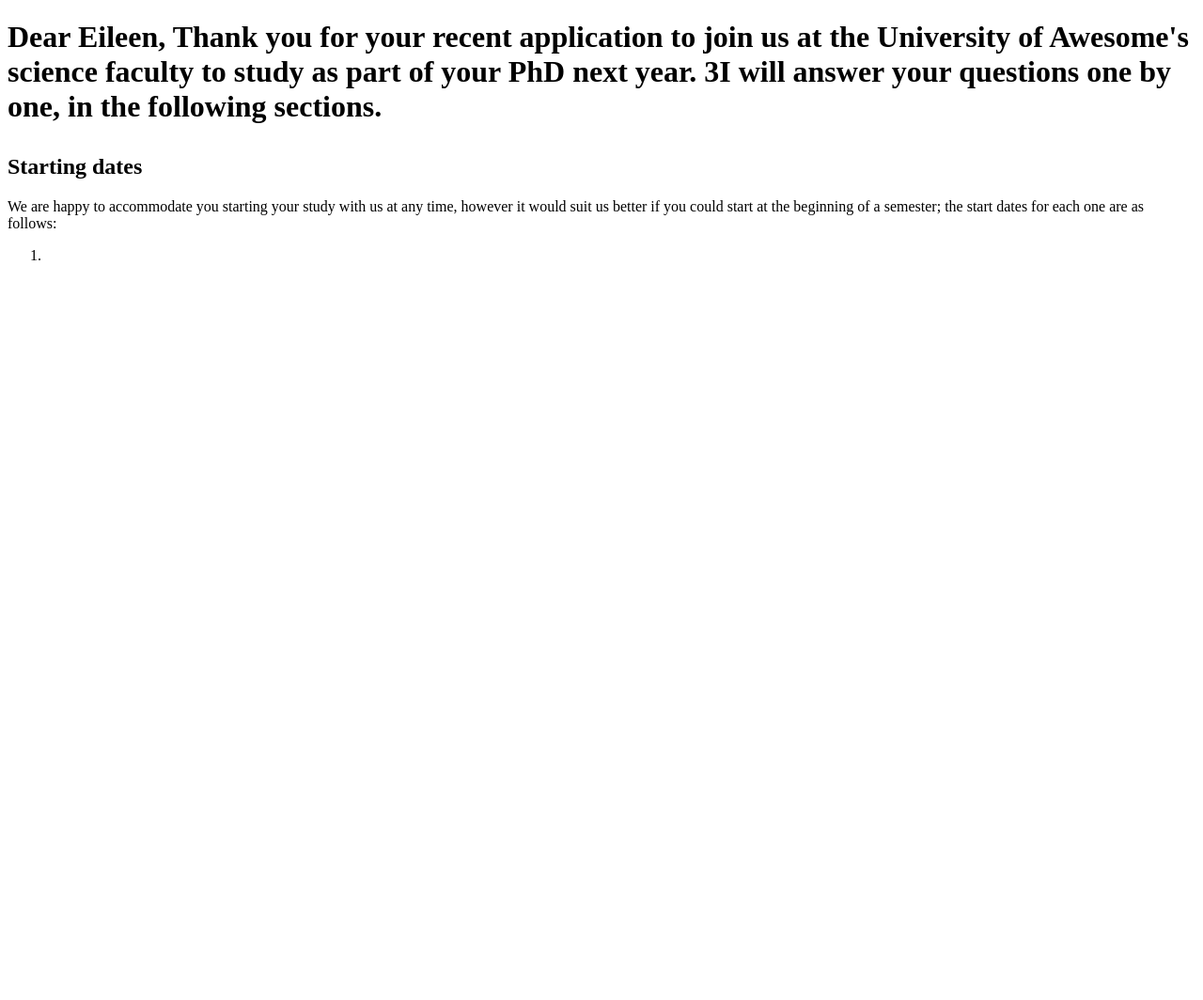
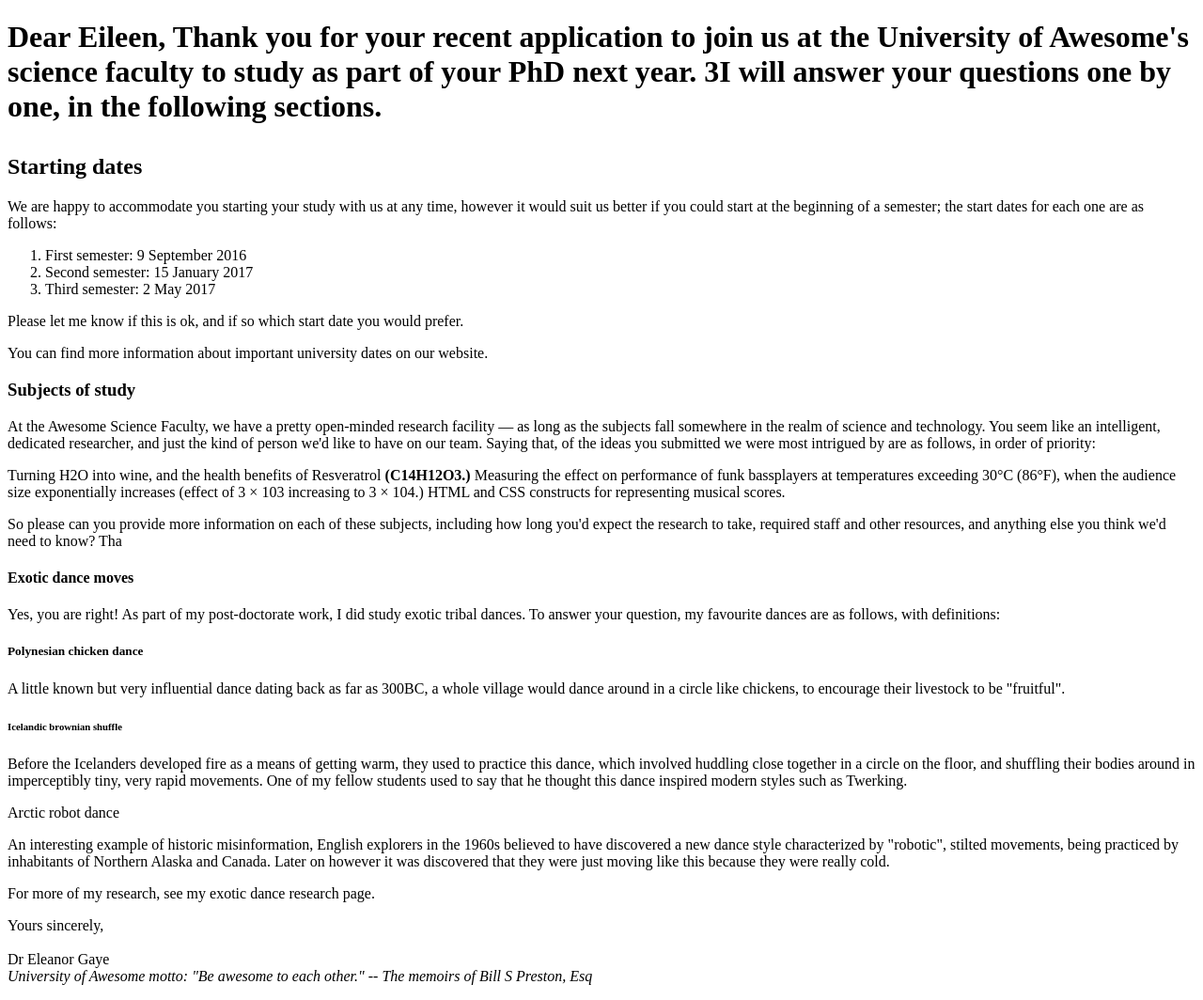
Before and after one commit to wajjinx/Introduction-to-HTML, a plain HTML site: page Index.html in a window 1280 px wide. Shown: the whole page at 94% size. Before the commit the page ends 800 px from the top, so only its background shows below. Drawn offline with Linux system fonts and the light colour scheme.

Commit message:
finsihed document

```diff
--- a/Index.html
+++ b/Index.html
@@ -21,5 +21,57 @@ Awesome's science faculty to study as part of your PhD next year.
 
        <ol>
 
-         <li>
+        <li>First semester: 9 September 2016</li>
+        <li>Second semester: 15 January 2017</li>
+        <li>Third semester: 2 May 2017</li>
+
+        </ol>
+
+        <p>Please let me know if this is ok, and if so which start date you would prefer.</p>
+        <p>You can find more information about important university dates on our website.</p>
+
+        <h3>Subjects of study</h3>
+
+        <p>At the Awesome Science Faculty, we have a pretty open-minded research facility — as long as the subjects fall somewhere in the realm of science and technology. You seem like an intelligent, dedicated researcher, and just the kind of person we'd like to have on our team. Saying that, of the ideas you submitted we were most intrigued by are as follows, in order of priority:</p>
+
+        <p>Turning H2O into wine, and the health benefits of Resveratrol <strong>(C14H12O3.)</strong>
+            Measuring the effect on performance of funk bassplayers at temperatures exceeding 30°C (86°F), when the audience size exponentially increases (effect of 3 × 103 increasing to 3 × 104.)
+            HTML and CSS constructs for representing musical scores.  </p>
+
+        <p>So please can you provide more information on each of these subjects, including how long you'd expect the research to take, required staff and other resources, and anything else you think we'd need to know? Tha</p>
+
+        <h4>Exotic dance moves </h4>
+
+        <p>Yes, you are right! As part of my post-doctorate work, I did study exotic tribal dances. To answer your question, my favourite dances are as follows, with definitions:</p>
+
+        <h5>Polynesian chicken dance</h5>
+
+        <p>A little known but very influential dance dating back as far as 300BC, a whole village would dance around in a circle like chickens, to encourage their livestock to be "fruitful".</p>
+
+        <h6>Icelandic brownian shuffle</h6>
+
+        <p>Before the Icelanders developed fire as a means of getting warm, they used to practice this dance, which involved huddling close together in a circle on the floor, and shuffling their bodies around in imperceptibly tiny, very rapid movements. One of my fellow students used to say that he thought this dance inspired modern styles such as Twerking. </p>
+
+        <h7>Arctic robot dance</h7>
+
+        <p>An interesting example of historic misinformation, English explorers in the 1960s believed to have discovered a new dance style characterized by "robotic", stilted movements, being practiced by inhabitants of Northern Alaska and Canada. Later on however it was discovered that they were just moving like this because they were really cold. </p>
+
+        <p>For more of my research, see my exotic dance research page.</p>
+
+        <p>
+            Yours sincerely,<br>
+            <br>
+
+            Dr Eleanor Gaye<br>
+
+            <em>University of Awesome motto: "Be awesome to each other." -- The memoirs of Bill S Preston, Esq </em>
+
+
+
+            </p>
+
+
+    </body>
+
+
 </html>
```
